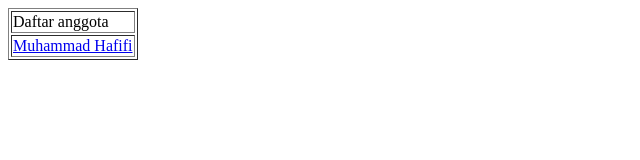
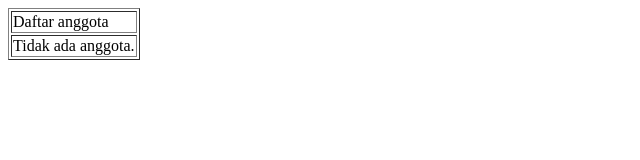
Before and after one commit to ArieIrawan66/TIK204-2023-4-UEShop, a plain HTML site: page index.html in a window 1280 px wide. Shown: the whole page, without its empty margins (0-640 px from the left). Drawn offline with Linux system fonts and the light colour scheme.

Commit message:
Update index.html

```diff
--- a/index.html
+++ b/index.html
@@ -9,7 +9,7 @@
         <td>Daftar anggota</td>
       </tr>
       <tr>
-        <td><a href="2104111010021.html">Muhammad Hafifi</a></td>
+        <td>Tidak ada anggota.</td>
       </tr>
     </table>
   </body>
```
